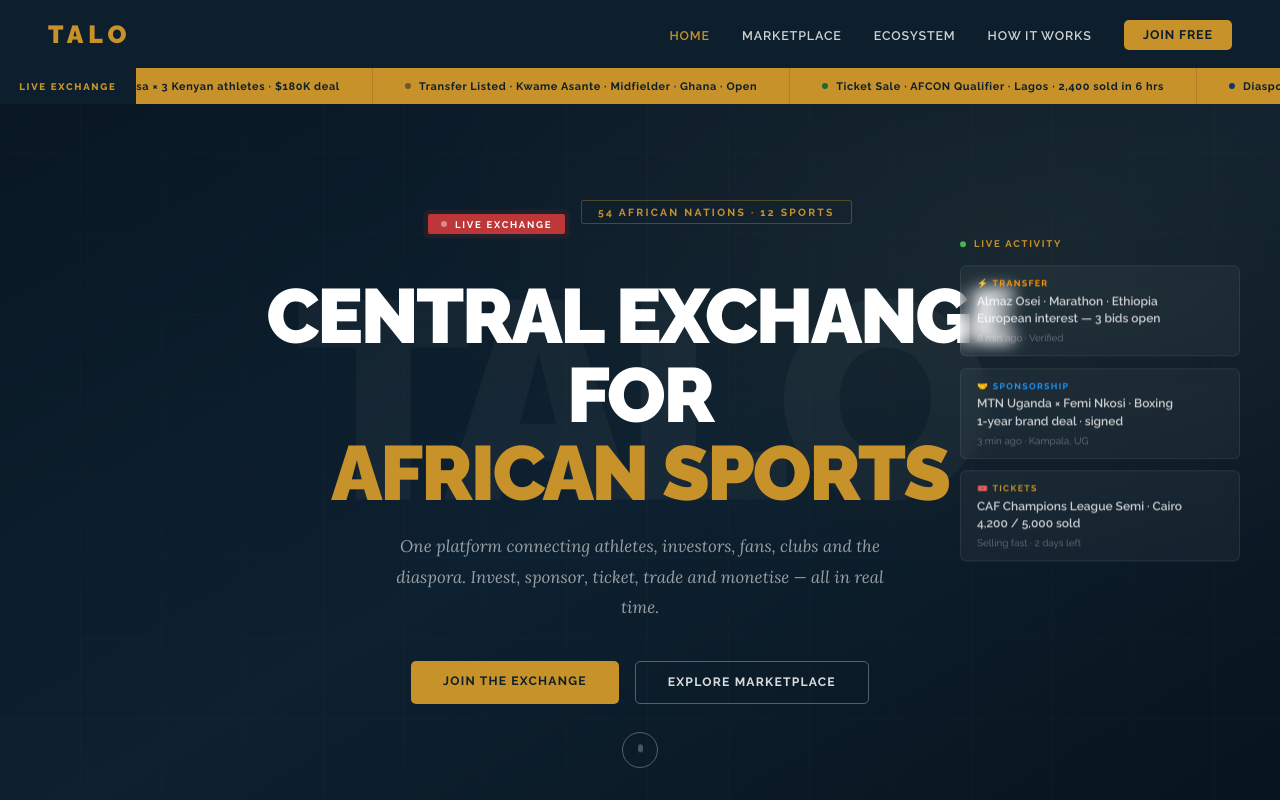
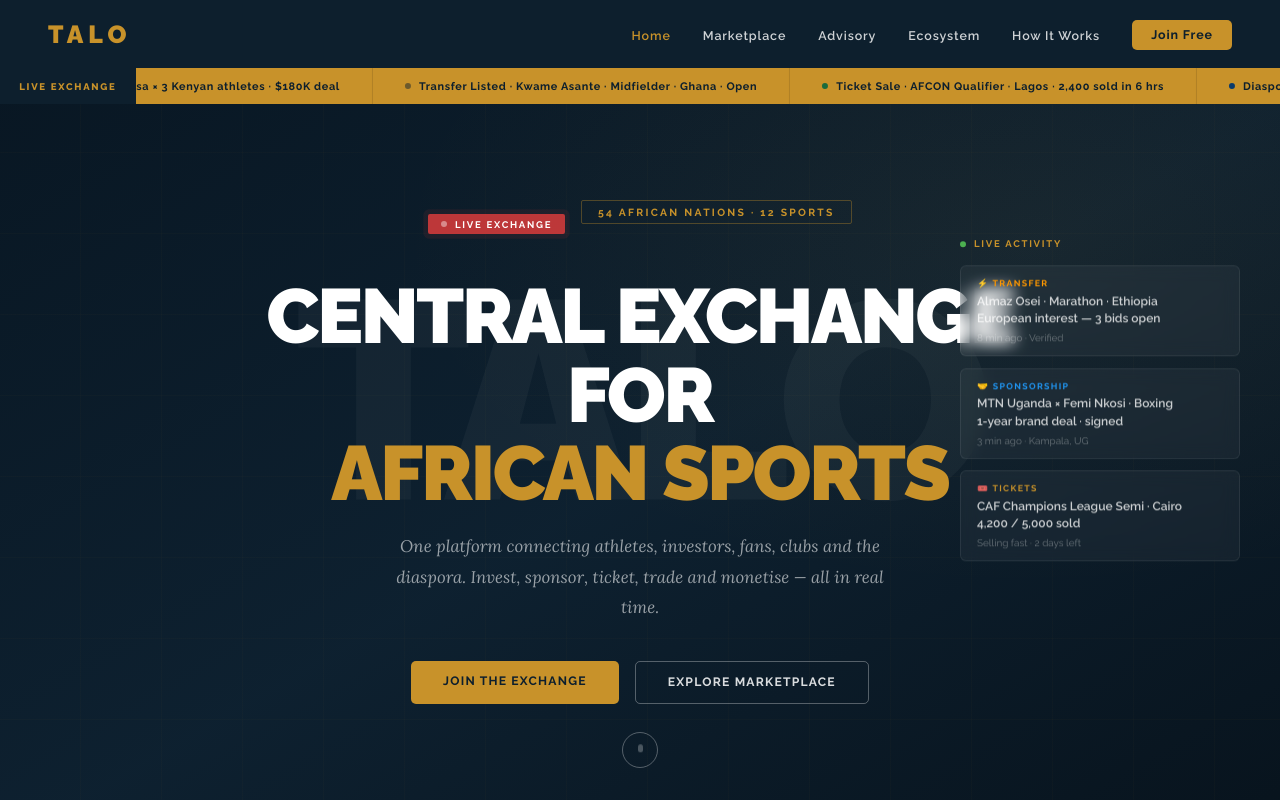
Before and after one commit to Psang1532/talosports_frontend, a Next.js app: page / in a window 1280 px wide. Shown: the top 800 px of the page. Built offline with nearby package versions, Linux system fonts and the light colour scheme.

Commit message:
New component - Advisory

```diff
--- a/src/app/global.css
+++ b/src/app/global.css
@@ -49,20 +49,20 @@ nav {
 }
 .logo {
   font-weight: 900; font-size: 1.55rem; letter-spacing: 0.2em;
-  color: var(--gold); text-decoration: none; text-transform: uppercase;
+  color: var(--gold); text-decoration: none; text-transform: capitalize; font-family: 'Raleway', sans-serif;
 }
 .nav-links { display: flex; align-items: center; gap: 2rem; list-style: none; }
 .nav-links a {
   font-size: 0.78rem; font-weight: 600; letter-spacing: 0.07em;
-  text-transform: uppercase; color: rgba(255,255,255,0.8); text-decoration: none;
-  transition: color 0.2s; cursor: pointer;
+  text-transform: capitalize; color: rgba(255,255,255,0.8); text-decoration: none;
+  transition: color 0.2s; cursor: pointer; font-family: 'Raleway', sans-serif;
 }
 .nav-links a:hover { color: #fff; }
 .nav-links a.nav-active { color: var(--gold) !important; }
 .nav-cta {
   background: var(--gold); color: var(--navy) !important;
   padding: 0.45rem 1.2rem; border-radius: var(--radius); font-weight: 700 !important;
-  transition: background 0.2s, transform 0.15s !important;
+  transition: background 0.2s, transform 0.15s !important; font-family: 'Raleway', sans-serif !important;
 }
 .nav-cta:hover { background: var(--gold-light) !important; transform: translateY(-1px); }
 
--- a/src/components/Navbar.tsx
+++ b/src/components/Navbar.tsx
@@ -8,8 +8,9 @@ export default function Navbar() {
   const [menuOpen, setMenuOpen] = useState(false)
   const pathname = usePathname()
 
-  const isHome = pathname === '/'
+  const isHome        = pathname === '/'
   const isMarketplace = pathname.startsWith('/marketplace')
+  const isAdvisory    = pathname.startsWith('/advisory')
 
   return (
     <>
@@ -26,6 +27,14 @@ export default function Navbar() {
               className={isMarketplace ? 'nav-active' : ''}
             >
               Marketplace
+            </Link>
+          </li>
+          <li>
+            <Link
+              href="/advisory"
+              className={isAdvisory ? 'nav-active' : ''}
+            >
+              Advisory
             </Link>
           </li>
           <li><a href="/#roles">Ecosystem</a></li>
@@ -52,6 +61,7 @@ export default function Navbar() {
       <div className={`mobile-menu${menuOpen ? ' open' : ''}`}>
         <Link href="/"            onClick={() => setMenuOpen(false)}>Home</Link>
         <Link href="/marketplace" onClick={() => setMenuOpen(false)}>Marketplace</Link>
+        <Link href="/advisory"    onClick={() => setMenuOpen(false)}>Advisory</Link>
         <a href="/#roles"         onClick={() => setMenuOpen(false)}>Ecosystem</a>
         <a href="/#how"           onClick={() => setMenuOpen(false)}>How It Works</a>
         <Link href="/register"    onClick={() => setMenuOpen(false)}>Join Free →</Link>
```
